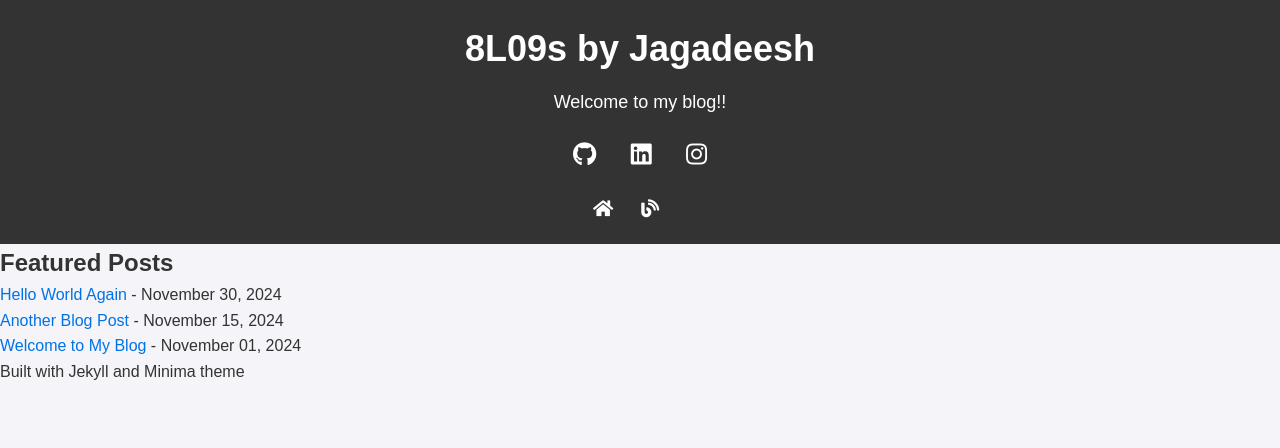
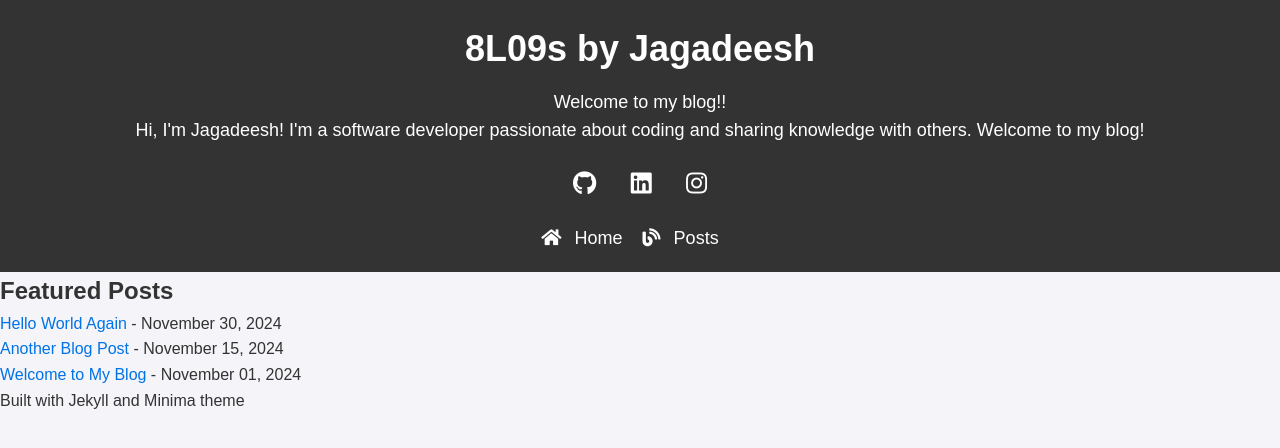
Before and after one commit to Mummanajagadeesh/8L09, a Jekyll site: the page built from index.md, in a window 1280 px wide. Shown: the top 448 px of the page. Built offline with Jekyll 4.4.1, drawn with Linux system fonts in a browser that asks for light colours.

Commit message:
Update default.html

```diff
--- a/_layouts/default.html
+++ b/_layouts/default.html
@@ -16,8 +16,14 @@
 <body>
 
   <header>
+    <div class="container">
       <h1>{{ site.title }}</h1>
       <p>{{ site.description }}</p>
+
+      <!-- Bio Section -->
+      <div class="bio">
+        <p>Hi, I'm Jagadeesh! I'm a software developer passionate about coding and sharing knowledge with others. Welcome to my blog!</p>
+      </div>
 
       <!-- Social Links -->
       {% include social-links.html %}
@@ -25,20 +31,25 @@
       <!-- Navigation -->
       <nav>
         <ul>
-        <li><a href="{{ "/" | relative_url }}"><i class="fas fa-home"></i></a></li>
-        <li><a href="{{ "/posts" | relative_url }}"><i class="fas fa-blog"></i></a></li>
+          <li><a href="{{ "/" | relative_url }}"><i class="fas fa-home"></i> Home</a></li>
+          <li><a href="{{ "/posts" | relative_url }}"><i class="fas fa-blog"></i> Posts</a></li>
         </ul>
       </nav>
+    </div>
   </header>
 
   <!-- Main Content -->
   <main>
+    <div class="container">
       {{ content }}
+    </div>
   </main>
 
   <!-- Footer -->
   <footer>
+    <div class="container">
       <p>Built with Jekyll and Minima theme</p>
+    </div>
   </footer>
 
 </body>
```
Lines whose indentation alone changed are shown as unchanged.
